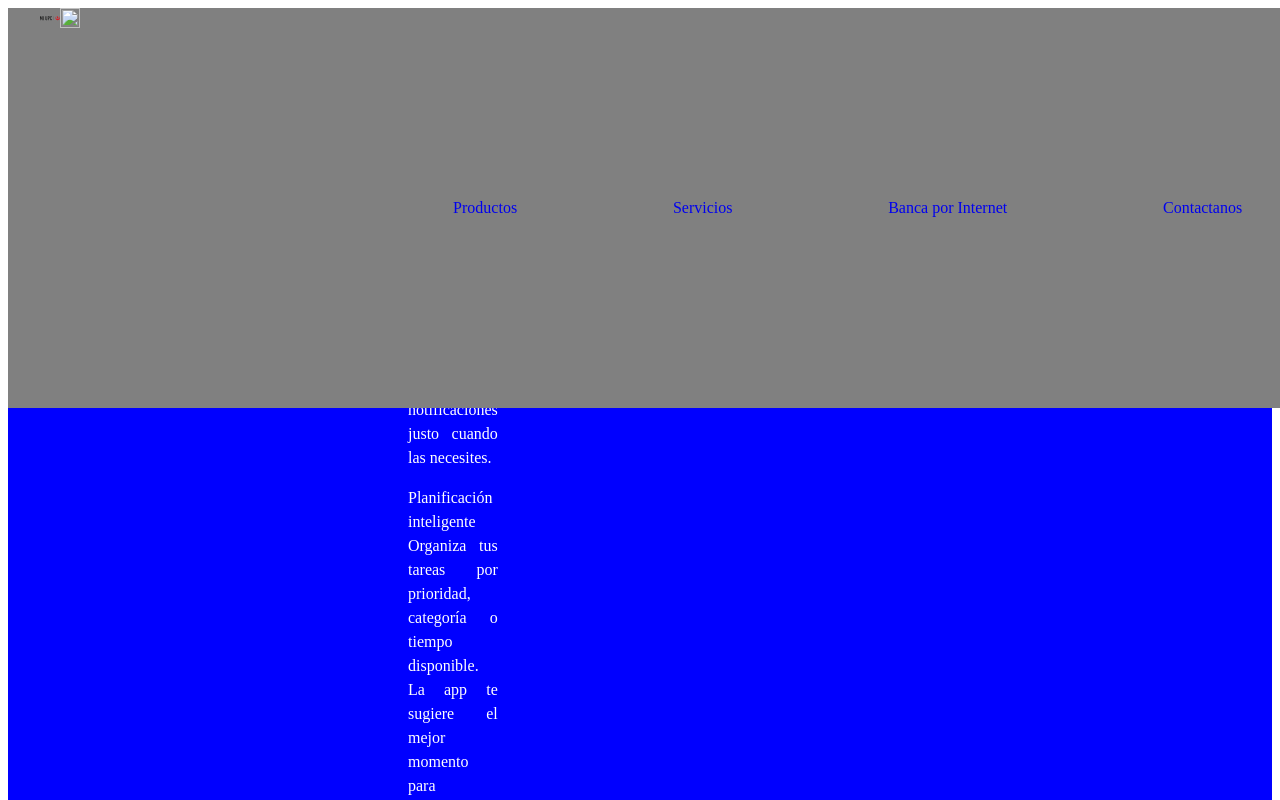
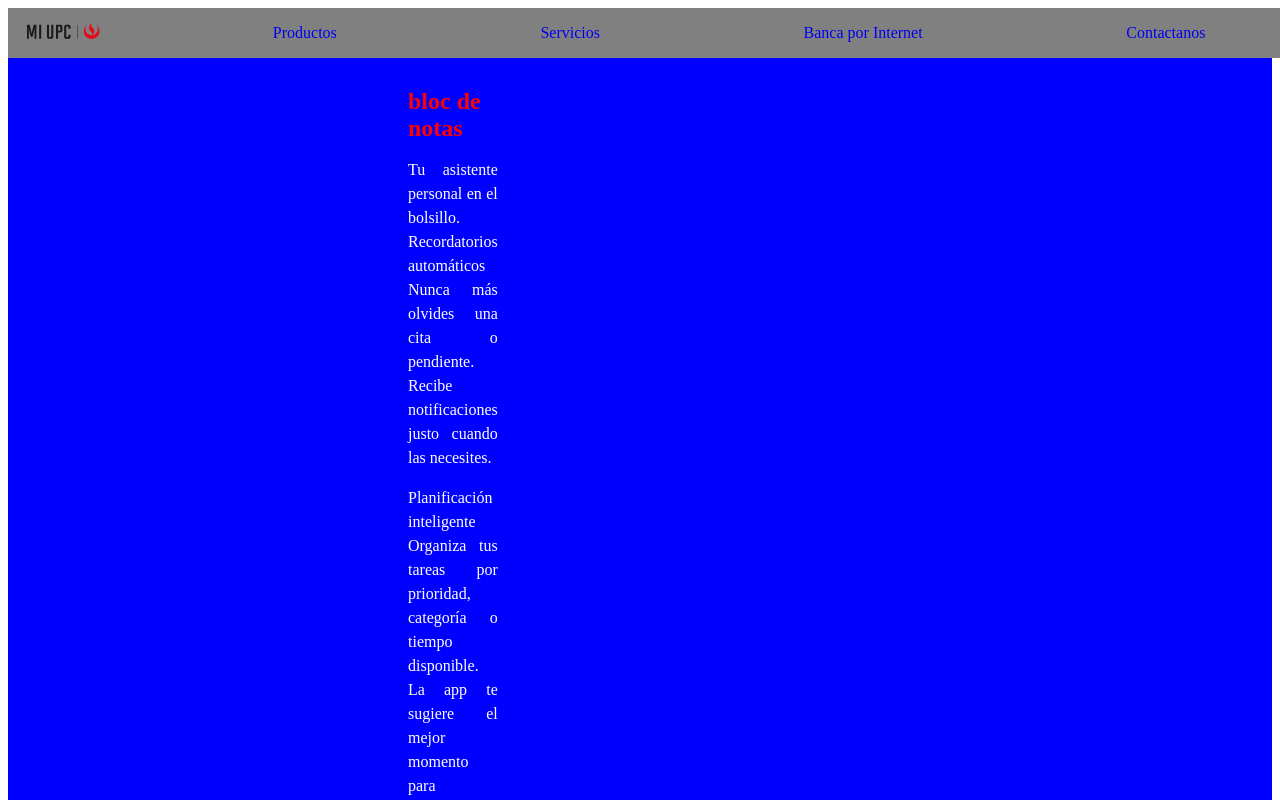
Before and after one commit to Agnizzz/miProyecto, a website: page index.html in a window 1280 px wide. Shown: the top 800 px of the page. Drawn offline with Linux system fonts and the light colour scheme.

Commit message:
se arregla cositas

```diff
--- a/index.html
+++ b/index.html
@@ -13,7 +13,6 @@
     <nav class="topheader">
       <a href="#" class="logo">
         <img src="upc-logo.svg" alt="" />
-        <img height="" width="" src="" alt="" />
       </a>
       <ul class="menu-horizontal">
         <li><a href="#">Productos</a></li>
--- a/styles.css
+++ b/styles.css
@@ -5,12 +5,13 @@
   display: flex;
   align-items: center;
   justify-content: space-between;
-  padding: 0 2rem ;
+  padding: 0 1.2rem ;
 }
 .topheader img{
-  width: 20px;
-  height: 20px;
+  width: 70%;
+
 }
+
 
 .menu-horizontal {
   list-style: none;
@@ -51,12 +52,6 @@
   color: blue;
 }
 
-.logo {
-  width: 25rem;
-  height: 25rem;
-  display: flex;
-  align-items: left;
-}
 /*seccion menu*/
 .seccion-productos {
   padding: 3.75rem 25rem;
```
